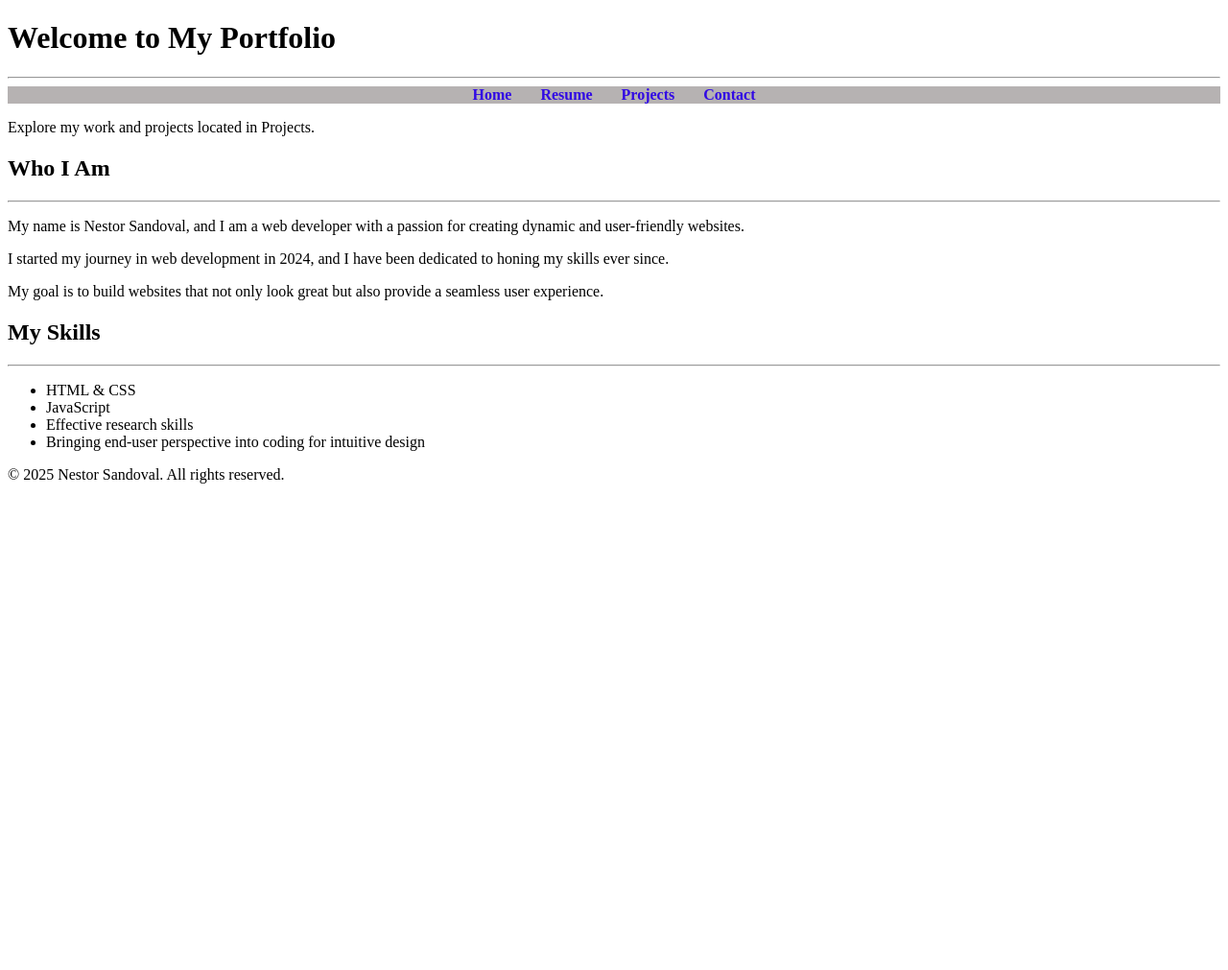
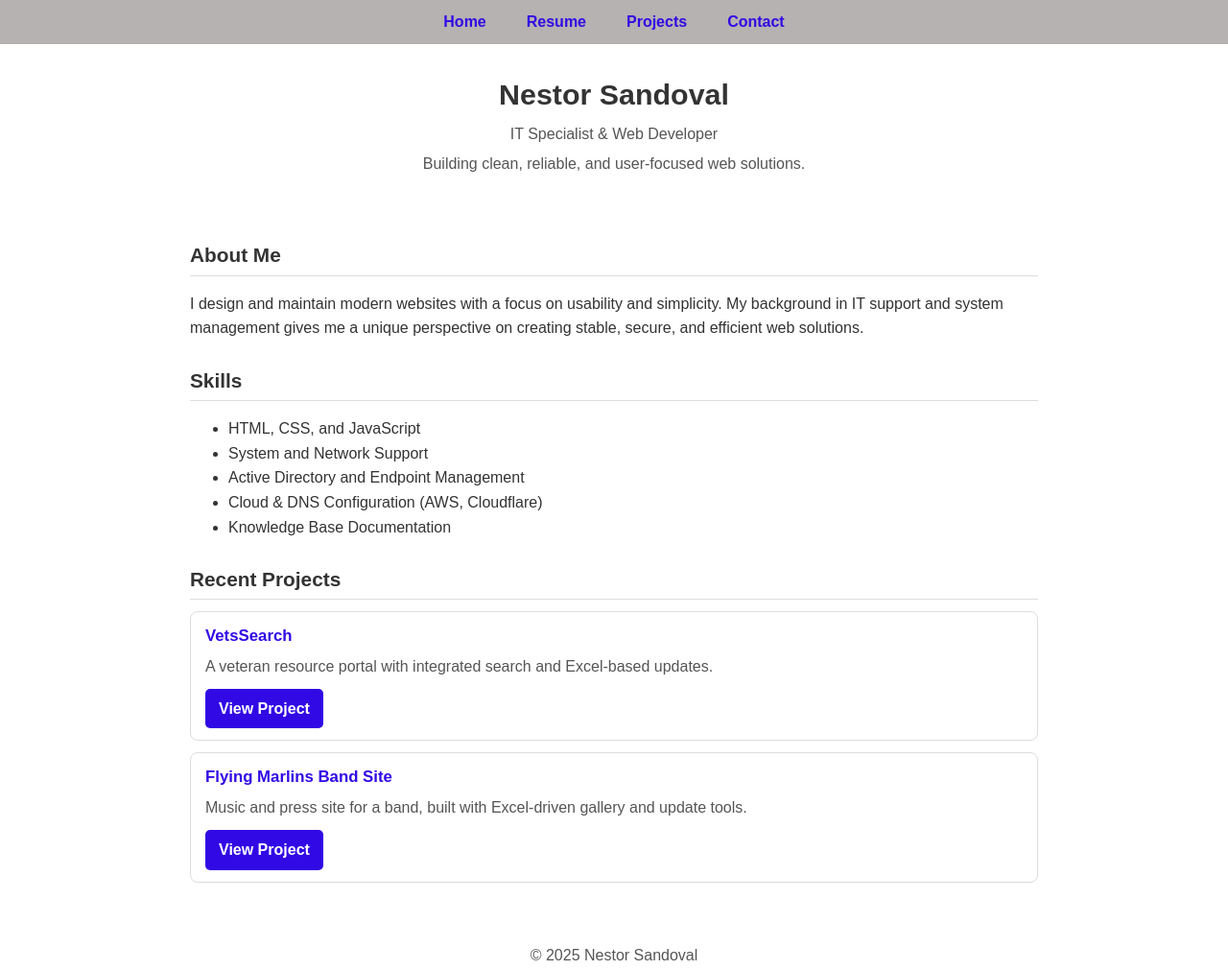
Before and after one commit to nesand/html-portfolio, a website: page index.html in a window 1280 px wide. Shown: the whole page at 96% size. Before the commit the page ends 800 px from the top, so only its background shows below. Drawn offline with Linux system fonts and the light colour scheme.

Commit message:
Add files via upload

```diff
--- a/index.html
+++ b/index.html
@@ -3,50 +3,63 @@
 <head>
   <meta charset="UTF-8">
   <meta name="viewport" content="width=device-width, initial-scale=1.0">
-    <title>Portfolio</title>
+  <title>Nestor Sandoval | Portfolio</title>
   <link rel="stylesheet" href="styles.css">
 </head>
 <body>
-    <header>
-        <h1>Welcome to My Portfolio</h1>
-        <hr/>
+  <header class="header">
     <nav class="horizontal-nav">
       <ul>
         <li><a href="./index.html">Home</a></li>
         <li><a href="./Resume.html">Resume</a></li>
-                <li><a href="Projects.html">Projects</a></li>
+        <li><a href="./Projects.html">Projects</a></li>
         <li><a href="./Contact.html">Contact</a></li>
       </ul>
     </nav>
-        <p>Explore my work and projects located in Projects.</p>
+    <div class="container header-content">
+      <div>
+        <h1>Nestor Sandoval</h1>
+        <p>IT Specialist & Web Developer</p>
+        <p>Building clean, reliable, and user-focused web solutions.</p>
+      </div>
+    </div>
+  </header>
 
+  <main class="container">
+    <section class="section">
+      <h2>About Me</h2>
+      <p>I design and maintain modern websites with a focus on usability and simplicity. My background in IT support and system management gives me a unique perspective on creating stable, secure, and efficient web solutions.</p>
+    </section>
 
-
-    </header>
-    <main>
-        <section>
-            <h2>Who I Am</h2>
-            <hr/>
-            <p>My name is Nestor Sandoval, and I am a web developer with a passion for creating dynamic and user-friendly websites.</p>
-            <p>I started my journey in web development in 2024, and I have been dedicated to honing my skills ever since.</p>
-            <p>My goal is to build websites that not only look great but also provide a seamless user experience.</p>
-
-        </section>
-        <section>
-            <h2>My Skills</h2>
-            <hr/>
-
+    <section class="section">
+      <h2>Skills</h2>
       <ul>
-                <li>HTML & CSS</li>
-                <li>JavaScript</li>
-                <li>Effective research skills</li>
-                <li>Bringing end-user perspective into coding for intuitive design</li>
+        <li>HTML, CSS, and JavaScript</li>
+        <li>System and Network Support</li>
+        <li>Active Directory and Endpoint Management</li>
+        <li>Cloud & DNS Configuration (AWS, Cloudflare)</li>
+        <li>Knowledge Base Documentation</li>
       </ul>
     </section>
+
+    <section class="section">
+      <h2>Recent Projects</h2>
+      <article class="project-card">
+        <h3>VetsSearch</h3>
+        <p>A veteran resource portal with integrated search and Excel-based updates.</p>
+        <a href="https://vetssearch.pages.dev" target="_blank">View Project</a>
+      </article>
+
+      <article class="project-card">
+        <h3>Flying Marlins Band Site</h3>
+        <p>Music and press site for a band, built with Excel-driven gallery and update tools.</p>
+        <a href="https://flyingmarlins.pages.dev" target="_blank">View Project</a>
+      </article>
+    </section>
   </main>
-    <footer>
-        <p>&copy; 2025 Nestor Sandoval. All rights reserved.</p>
+
+  <footer class="footer">
+    <p>&copy; 2025 Nestor Sandoval</p>
   </footer>
 </body>
-
 </html>
--- /dev/null
+++ b/style.css
@@ -0,0 +1,8 @@
+body{font-family:Arial,Helvetica,sans-serif;margin:20px;background:#f7f9fc}
+h1{text-align:center}
+.controls{display:flex;gap:8px;justify-content:center;margin-bottom:12px}
+input{padding:6px 8px}
+button{padding:6px 10px;cursor:pointer}
+table{width:100%;border-collapse:collapse;background:#fff}
+th,td{border:1px solid #ddd;padding:8px;text-align:left}
+th{background:#0b5cff;color:#fff}
--- a/styles.css
+++ b/styles.css
@@ -1,61 +1,111 @@
+:root {
+  --ink: #333;
+  --link: #3109e4;
+  --muted: #555;
+  --border: #ddd;
+  --nav: #b6b2b2;
+  --bg: #fff;
+}
+
+* { box-sizing: border-box; }
+body {
+  margin: 0;
+  font-family: Arial, Helvetica, sans-serif;
+  line-height: 1.6;
+  color: var(--ink);
+  background-color: var(--bg);
+}
+
+/* Navigation */
 .horizontal-nav ul {
   list-style: none;
   padding: 0;
   margin: 0;
   display: flex;
   justify-content: center;
-  background-color: #b6b2b2;
+  background-color: var(--nav);
+  position: sticky;
+  top: 0;
 }
 .horizontal-nav ul li { margin: 0 15px; }
 .horizontal-nav ul li a {
   text-decoration: none;
-  color: #3109e4;
+  color: var(--link);
   font-weight: bold;
+  padding: 10px 6px;
+  display: inline-block;
 }
 .horizontal-nav ul li a:hover { color: #007BFF; }
 
-.project-card {
-  background: white;
-  border: 1px solid #ccc;
-  border-radius: 10px;
-  padding: 15px;
-  box-shadow: 0 4px 6px rgba(0, 0, 0, 0.1);
-  text-align: left;
-  display: flex;
-  flex-direction: column;
-  align-items: flex-start;
+/* Layout */
+.container {
+  width: min(900px, 92%);
+  margin: 20px auto;
+  padding: 8px;
 }
 
-.project-card h2 {
-  color: #3109e4;
-  font-size: 1.2em;
-  margin-bottom: 5px;
+.header h1 {
+  margin: 0;
+  font-size: 1.9rem;
+  text-align: center;
+}
+.header p {
+  margin: 5px 0;
+  color: var(--muted);
+  text-align: center;
 }
 
-.project-card p {
-  color: #333;
-  font-size: 0.95em;
+/* Sections */
+.section {
+  margin: 25px 0;
+}
+.section h2 {
+  font-size: 1.3rem;
+  border-bottom: 1px solid var(--border);
+  padding-bottom: 4px;
   margin-bottom: 10px;
 }
 
+/* Project Cards */
+.project-card {
+  background: var(--bg);
+  border: 1px solid var(--border);
+  border-radius: 8px;
+  padding: 12px 15px;
+  margin: 12px 0;
+  transition: box-shadow 0.2s ease;
+}
+.project-card:hover { box-shadow: 0 1px 3px #ccc; }
+.project-card h3 {
+  margin: 0 0 5px 0;
+  font-size: 1.05rem;
+  color: var(--link);
+}
+.project-card p {
+  color: var(--muted);
+  margin: 4px 0 10px 0;
+}
 .project-card a {
   text-decoration: none;
-  color: white;
-  background-color: #3109e4;
+  color: #fff;
+  background-color: var(--link);
   padding: 8px 14px;
   border-radius: 5px;
   font-weight: bold;
   display: inline-block;
-  margin-bottom: 10px;
 }
-
 .project-card a:hover {
   background-color: #007BFF;
 }
 
-.project-card img {
-  width: 220px;
-  height: auto;
-  border-radius: 6px;
-  margin-top: 10px;
+/* Footer */
+.footer {
+  text-align: center;
+  margin: 30px 0;
+  color: var(--muted);
 }
+
+@media (max-width: 600px) {
+  .header h1 { font-size: 1.6rem; }
+  .horizontal-nav ul li { margin: 0 10px; }
+}
```
Also changed, not shown: KB.html (+1 -9 lines), KBstyle.css (line endings or trailing spaces), scriptvet.js (line endings or trailing spaces), stylevet.css (line endings or trailing spaces), 10 other files. Lines whose indentation alone changed are shown as unchanged.
